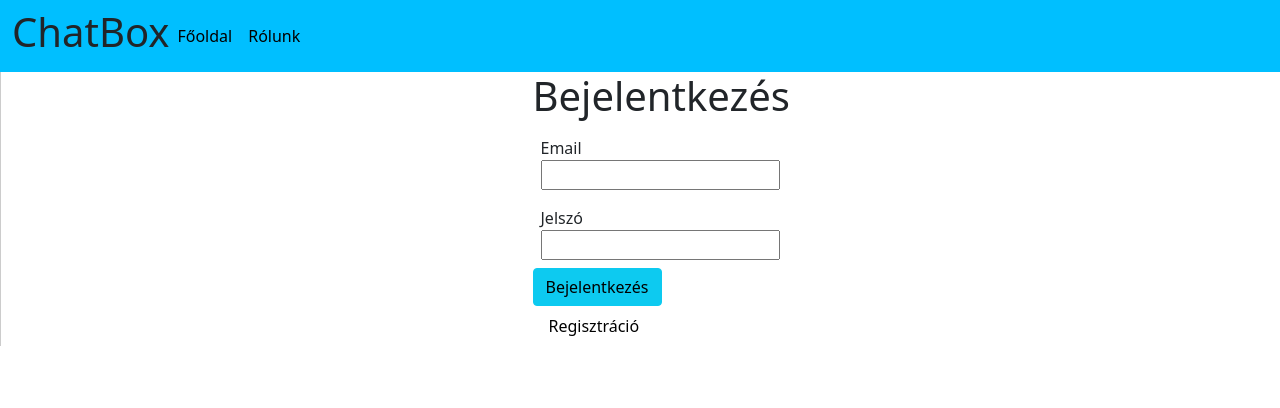
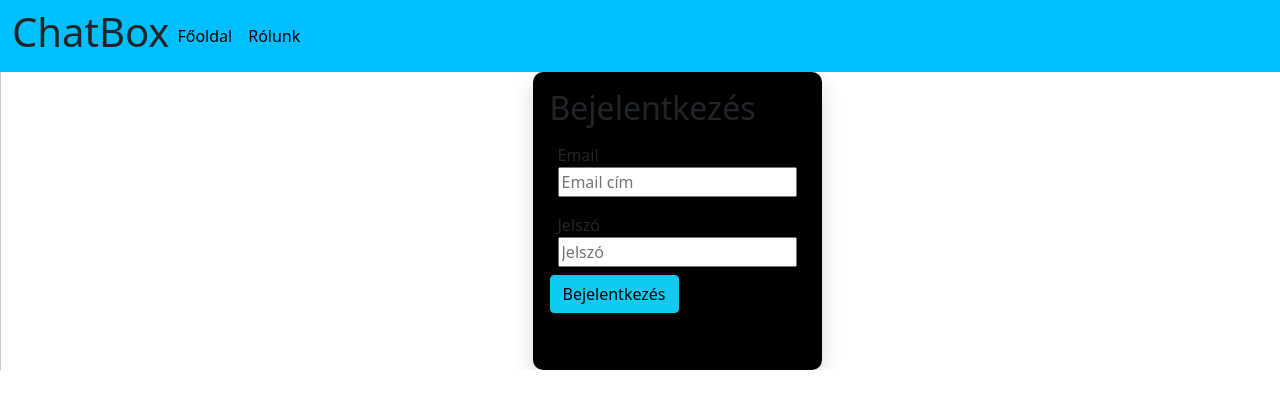
Before and after one commit to energypatrikhu/chatbox-frontend, a SvelteKit app: page /user/login in a window 1280 px wide. Shown: the top 408 px of the page. Built offline with nearby package versions, Linux system fonts and the light colour scheme.

Commit message:
login oldal css

```diff
--- a/src/routes/user/login/+page.svelte
+++ b/src/routes/user/login/+page.svelte
@@ -27,14 +27,18 @@
 	class="container"
 	style="width: 15rem;"
 >
-	<h1>Bejelentkezés</h1>
+	<div class="card card-3">
+		<div class="card-heading"></div>
+		<div class="card-body">
+			<h2 class="title">Bejelentkezés</h2>
+			<form on:submit="{handleSubmit}">
 
-	<form on:submit="{handleSubmit}">
 				<label class="w-50 p-2">
 					Email
 					<input
 						type="email"
 						name="email"
+						placeholder="Email cím"
 					/>
 				</label>
 				<label class="w-50 p-2">
@@ -42,6 +46,7 @@
 					<input
 						type="password"
 						name="password"
+						placeholder="Jelszó"
 					/>
 				</label>
 				<button
@@ -54,10 +59,31 @@
 				class="nav-link"
 				href="/user/register">Regisztráció</a
 			>
+
+		</div>
+	</div>
 </div>
 
 <style>
 	a {
 		color: black;
 	}
+	.card {
+		overflow: hidden;
+		-webkit-border-radius: 3px;
+		-moz-border-radius: 3px;
+		border-radius: 3px;
+		background: #fff;
+	}
+	.card-3 {
+		background: #000;
+		-webkit-border-radius: 10px;
+		-moz-border-radius: 10px;
+		border-radius: 10px;
+		-webkit-box-shadow: 0px 8px 20px 0px rgba(0, 0, 0, 0.15);
+		-moz-box-shadow: 0px 8px 20px 0px rgba(0, 0, 0, 0.15);
+		box-shadow: 0px 8px 20px 0px rgba(0, 0, 0, 0.15);
+		width: 100%;
+		display: table;
+	}
 </style>
```
Lines whose indentation alone changed are shown as unchanged.
